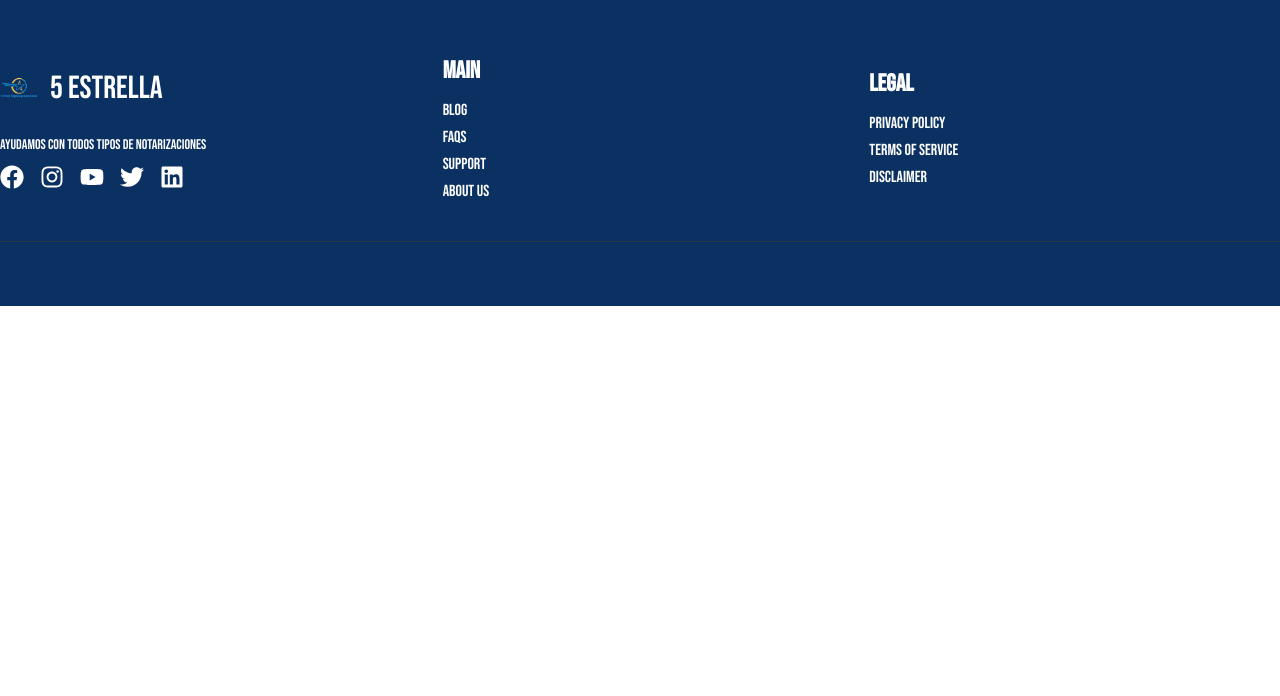
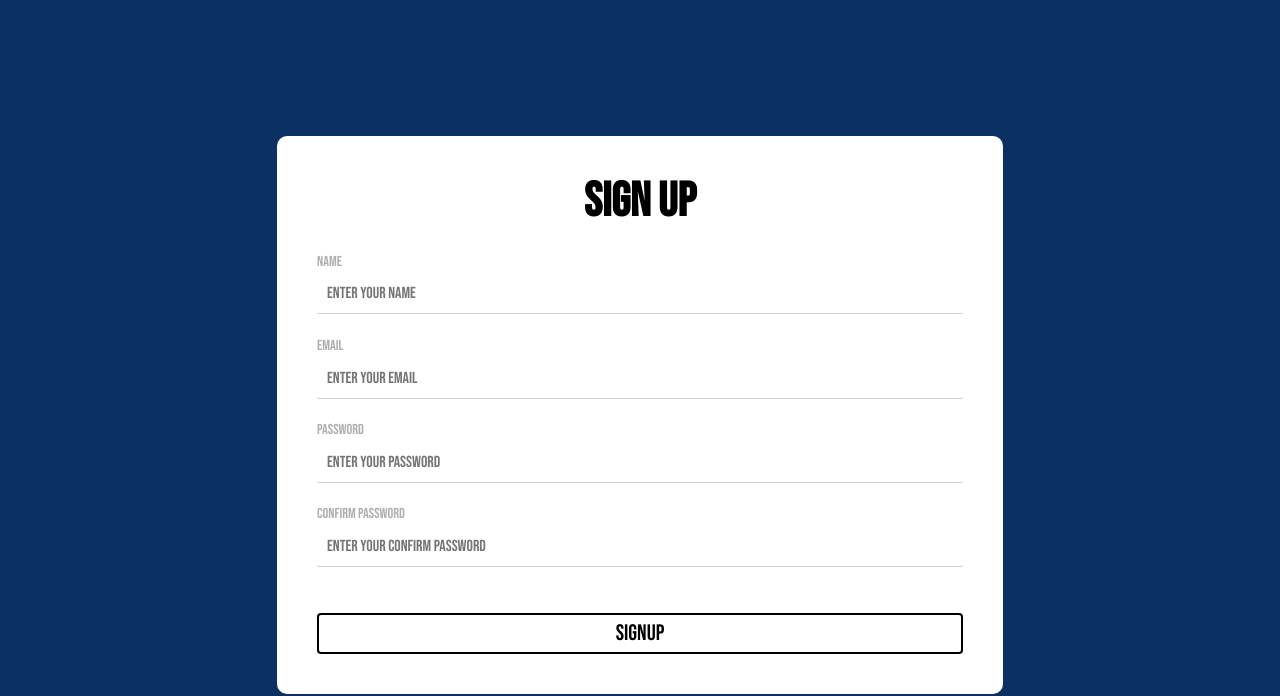
Before and after one commit to JR132662/websitetramites, a React (Create React App) app in the folder my-app/: page / in a window 1280 px wide. Shown: the part 5075-5771 px from the top of the page. Before the commit the page ends 5381 px from the top, so only its background shows below. Built offline with nearby package versions, Linux system fonts and the light colour scheme; a web font is replaced by a local one.

Commit message:
save with form

```diff
--- a/my-app/src/Components/Features/FeaturesStyles.js
+++ b/my-app/src/Components/Features/FeaturesStyles.js
@@ -56,7 +56,7 @@ export const FeatureColumn= styled.div`
 	justify-content: center;
 	align-items: center;
 	background-color: transparent;
-    background-image: linear-gradient(240deg, #CD1516 0%, #1D6ECE 100%);
+	background-image: linear-gradient(240deg, #CD1516 0%, #1D6ECE 100%);
     border-style: solid;
 	padding: 10px;
 	box-shadow: 0 0 32px 8px #d0d0d0;
--- a/my-app/src/Components/Form/FormStyles.js
+++ b/my-app/src/Components/Form/FormStyles.js
@@ -5,7 +5,7 @@ export const FormSection = styled.div`
 	/* color: #fff; */
 	padding: 160px 0;
 	/* background: ${({ inverse }) => (inverse ? '#101522' : '#fff')}; */
-	background: #101522;
+    background-color: #0A3161;
 `;
 
 export const FormTitle = styled.h1`
@@ -20,7 +20,7 @@ export const FormContainer = styled.div`
 `;
 export const FormColumn = styled.div`
 	/* margin-bottom: 15px; */
-	padding: 50px;
+	padding: 40px;
 	background: white;
 	border: 20px;
 	/* padding: ${({ small }) => (small ? '0 50px' : '0 15px')}; */
@@ -29,7 +29,7 @@ export const FormColumn = styled.div`
 	display: flex;
 	justify-content: center;
 	align-items: center;
-	border-radius: 20px;
+	border-radius: 10px;
 	flex-direction: column;
 	@media screen and (max-width: 768px) {
 		max-width: 100% !important;
--- a/my-app/src/Pages/Home.js
+++ b/my-app/src/Pages/Home.js
@@ -5,6 +5,7 @@ import { Content } from '../Components/Content/Content';
 import { heroOne, heroTwo, heroThree, heroFour } from '../Data/HeroData';
 import Services from '../Components/Services/Services';
 import { Content2 } from '../Components/Content copy/Content2';
+import Form from '../Components/Form/Form'
 
 function Home() {
   return (
@@ -16,6 +17,7 @@ function Home() {
     <Content {...heroOne} />
 			<Content {...heroTwo} />
 			<Content {...heroThree} />
+      <Form/>
     </>
 
   )
```
